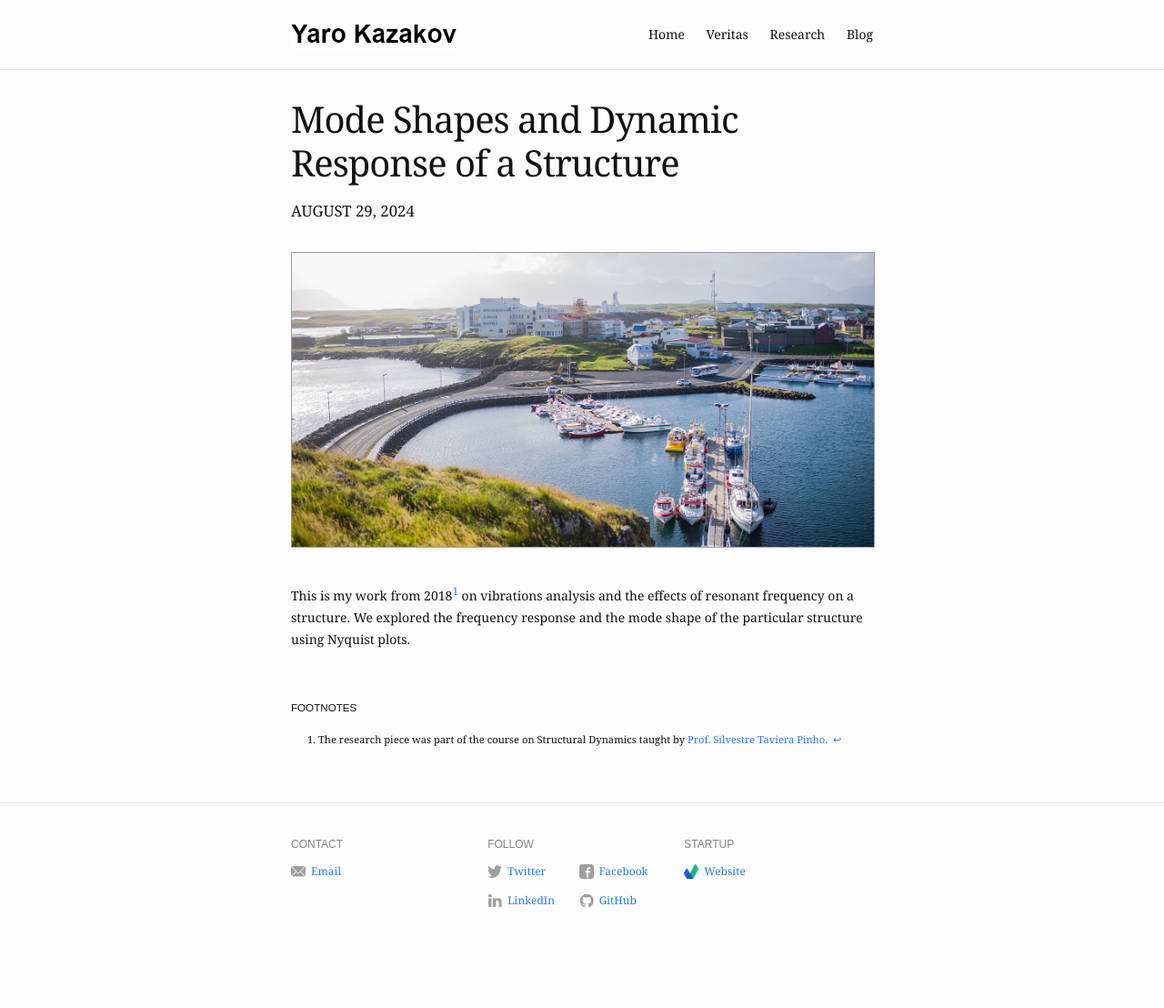
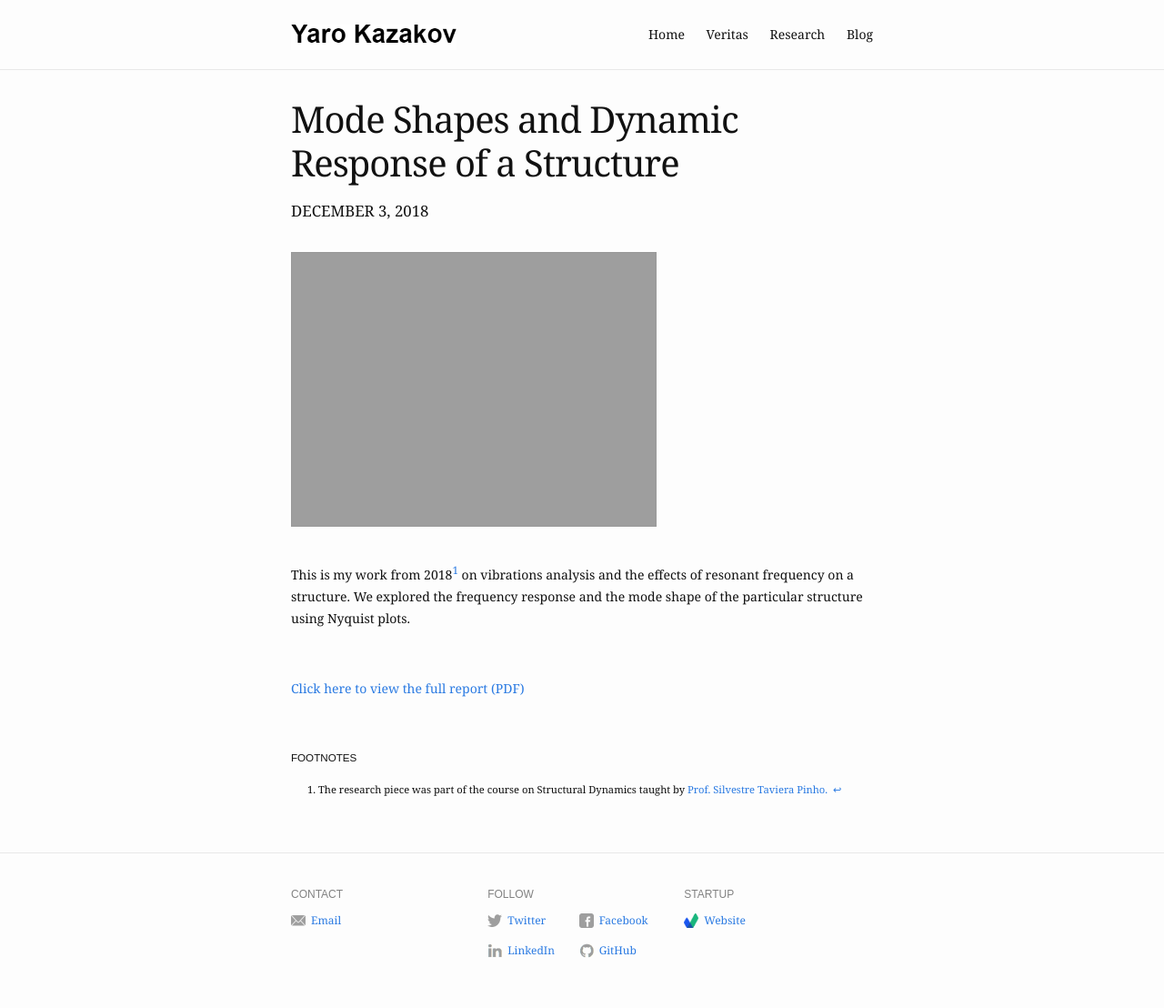
Before and after one commit to eliottvincent/bay, a Jekyll site: the page built from _posts/2018-12-03-aircraft-vibrations.md, in a window 1280 px wide. Shown: the whole page at 91% size. Built offline with Jekyll 4.4.1, drawn with Linux system fonts in a browser that asks for light colours; before the commit the page ends 1053 px from its top, so only the background shows below that.

Commit message:
research

```diff
--- a/_posts/2024-08-29-aircraft-vibrations.md
+++ b/_posts/2018-12-03-aircraft-vibrations.md
@@ -1,13 +1,13 @@
 ---
 layout: post
 title:  "Mode Shapes and Dynamic Response of a Structure"
-date:   2024-08-29 10:00:40
+date:   2018-12-03 10:00:40
 research: true
 blurb: "A look at an example post using Bay Jekyll theme."
-og_image: /assets/img/content/post-example/Banner.jpg
+og_image: /assets/img/content/research/Mode_shape.jpg
 ---
 
-<img src="{{ "/assets/img/content/post-example/Banner.jpg" | absolute_url }}" alt="bay" class="post-pic"/>
+<img src="{{ "/assets/img/content/research/Mode_shape.jpg" | absolute_url }}" alt="bay" class="post-pic"/>
 <br />
 <br />
 
@@ -15,6 +15,10 @@ This is my work from 2018[^1] on vibrations analysis and the effects of resonant
 
 <br />
 
+[Click here to view the full report (PDF)]({{ "/assets/pdf/Aircraft_Vibrations_Yaro.pdf" | absolute_url }})
+
+<br />
+
 
 ##### FOOTNOTES
 
```
Also changed, not shown: assets/img/research/Mode_shape.png (added), assets/img/research/Wing_mesh.png (added), 1 other file.
